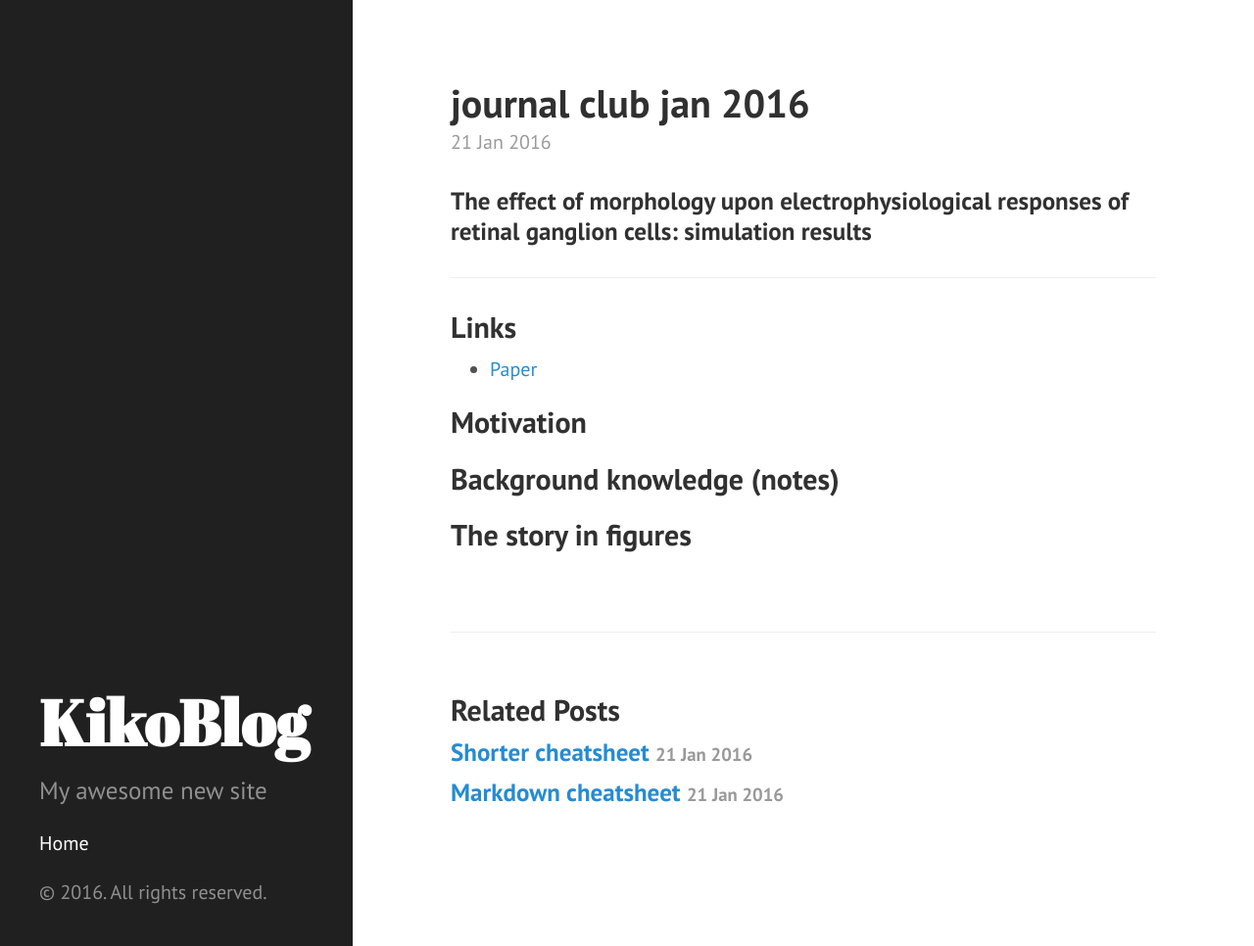
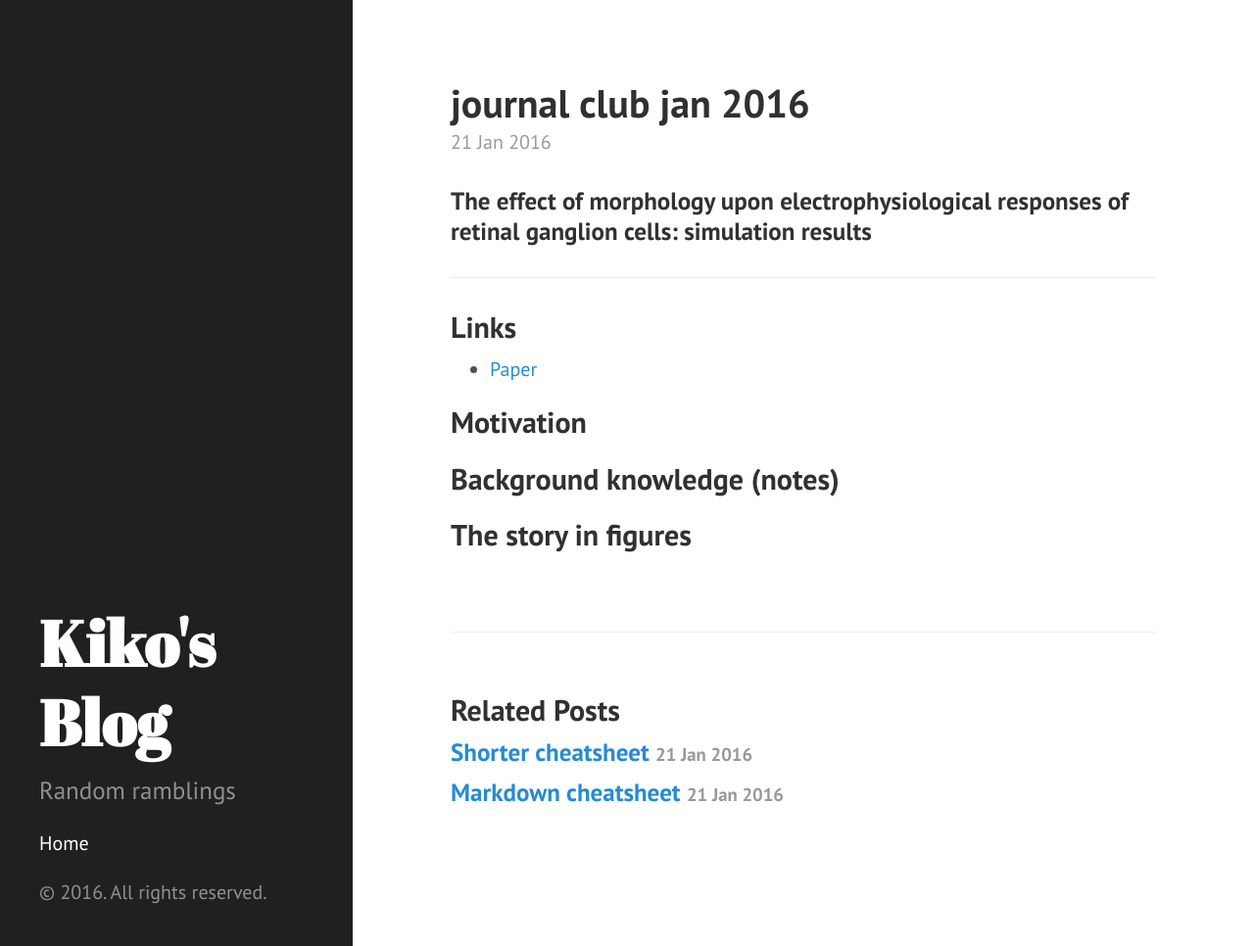
Before and after one commit to KikoBlog/KikoBlog.github.io, a Jekyll site: the page built from _posts/2016-01-21-journal-club-jan-2016.markdown, in a window 1280 px wide and 966 px high. Shown: the whole window at 98% size. Built offline with Jekyll 4.4.1, drawn with Linux system fonts in a browser that asks for light colours.

Commit message:
Update _config.yml

```diff
--- a/_config.yml
+++ b/_config.yml
@@ -2,7 +2,7 @@ excerpt_separator: ""
 pygments: true
 markdown: kramdown
 url: http://KikoBlog.github.io
-title: KikoBlog
-tagline: A log of everyday life
-description: My awesome new site
-paginate: 1
+title: Kiko's Blog
+tagline: I don't need a tag line.
+description: Random ramblings
+paginate: 5
```
